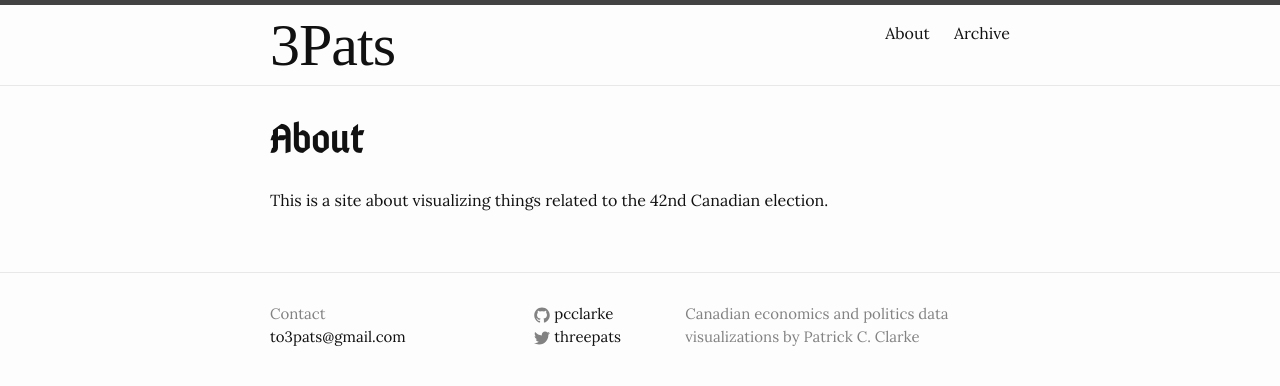
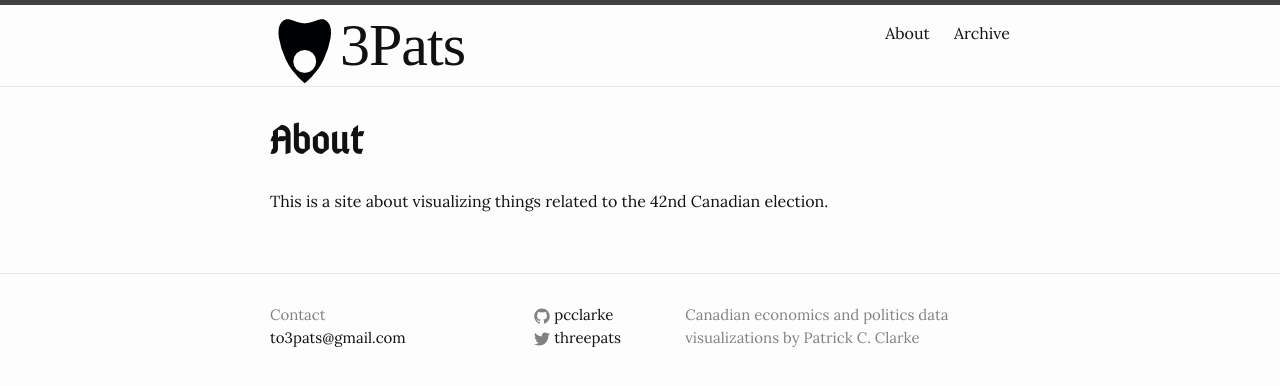
Before and after one commit to pcclarke/3pats, a Jekyll site: the page built from about.md, in a window 1280 px wide. Shown: the top 386 px of the page. Built offline with Jekyll 4.4.1, drawn with Linux system fonts in a browser that asks for light colours; some web fonts are replaced.

Commit message:
Added icon

```diff
--- a/_includes/header.html
+++ b/_includes/header.html
@@ -2,7 +2,8 @@
 
   <div class="wrapper">
 
-    <a class="site-title" href="{{ site.url }}">{{ site.title }}</a>
+
+    <a class="site-title" href="{{ site.url }}"><img src="{{ "/img/icon.png" | prepend: site.baseurl }}"/>{{ site.title }}</a>
 
     <nav class="site-nav">
       <a href="#" class="menu-icon">
```
Also changed, not shown: img/icon.png (added).
